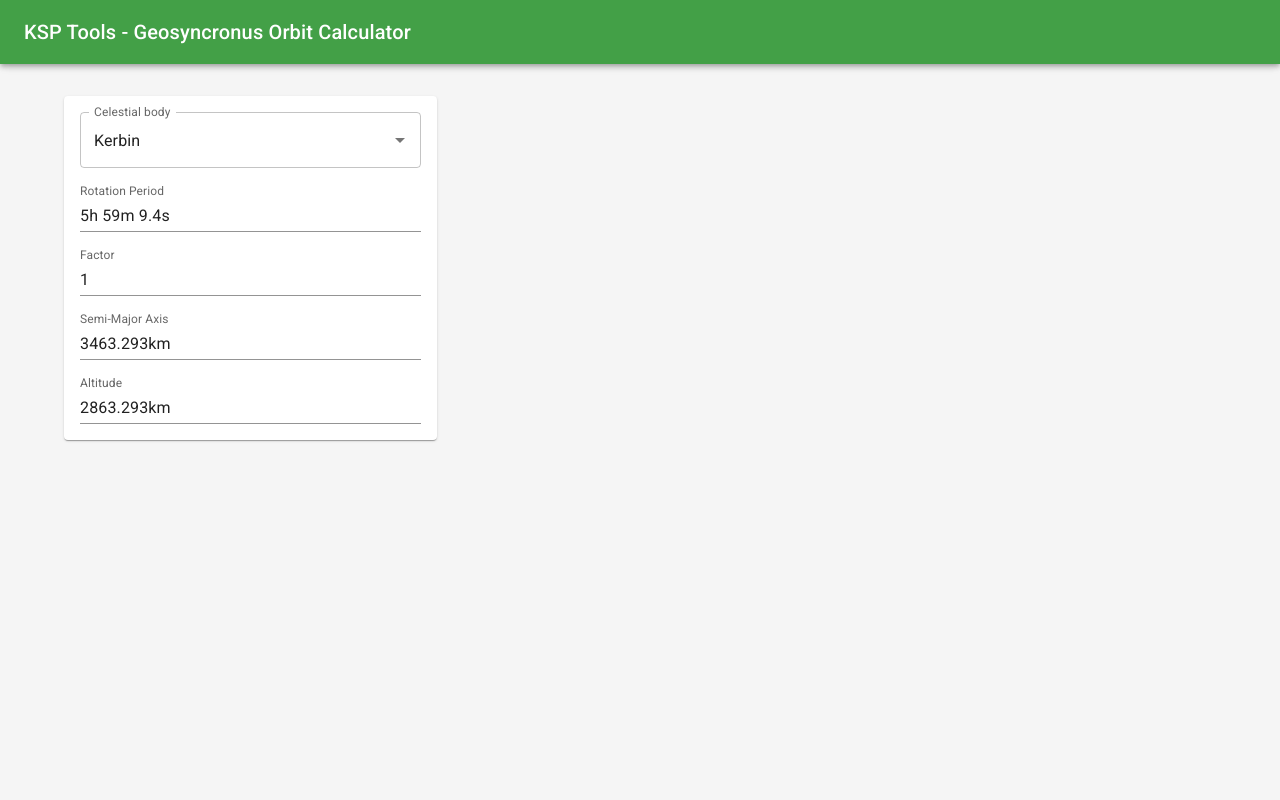
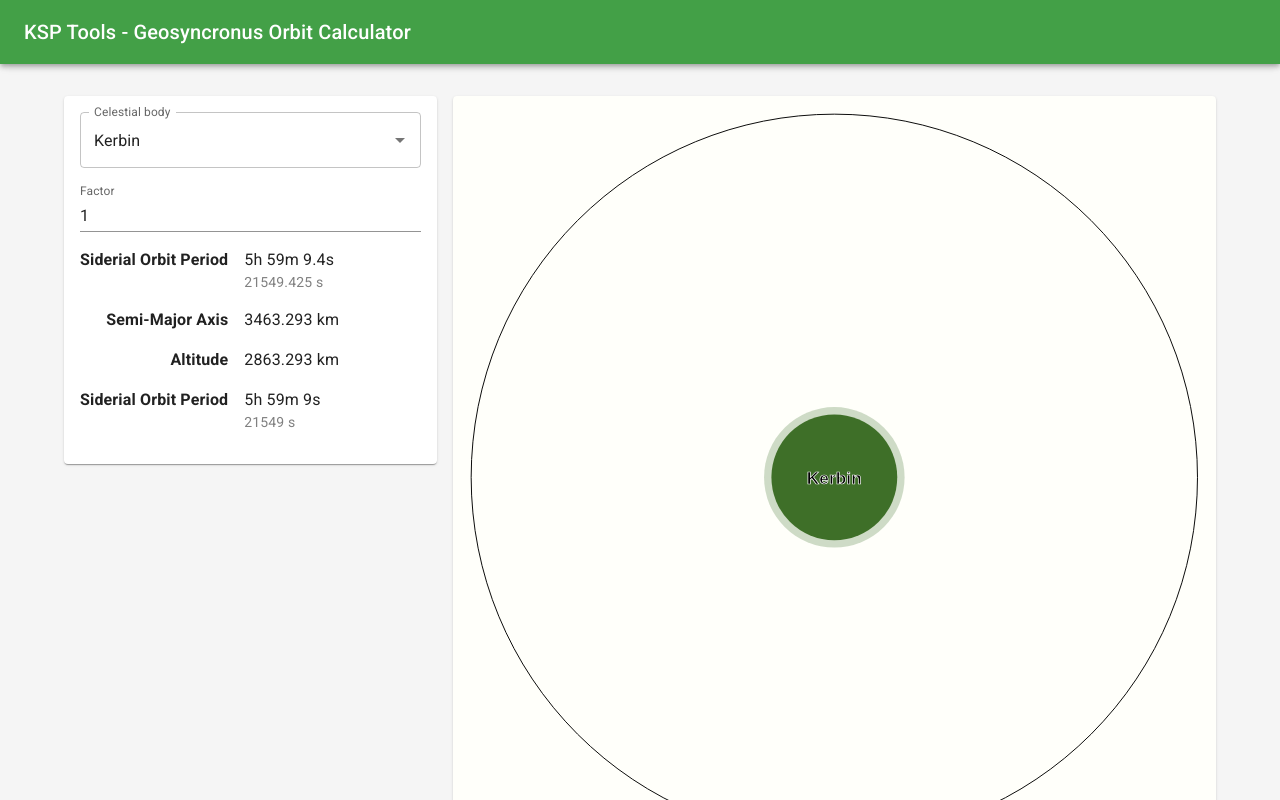
Before and after one commit to aaron-edwards/KSP-tools, a React (Create React App) app: page / in a window 1280 px wide. Built offline with nearby package versions, Linux system fonts and the light colour scheme.

Commit message:
Better formatting

```diff
--- a/src/Pages/Geosync/index.tsx
+++ b/src/Pages/Geosync/index.tsx
@@ -1,8 +1,9 @@
 /* eslint-disable react/jsx-props-no-spreading */
-import React, { useMemo, useState } from "react";
+import React, { useCallback, useMemo, useState } from "react";
 
 import {
   Autocomplete,
+  Box,
   Card,
   Grid,
   Stack,
@@ -12,15 +13,14 @@ import {
 import rawBodies, { Body as RawBody } from "../../data/bodies";
 import { formatDistance, formatTime } from "../../utils/format";
 
-type Body = Omit<RawBody, "satellites"> & { parents: string[] };
+type Body = RawBody & { parents: string[] };
 
-function flattenBodies(
-  { satellites, ...body }: RawBody,
-  parents: string[]
-): Body[] {
+function flattenBodies(body: RawBody, parents: string[]): Body[] {
   return [
     { ...body, parents },
-    ...satellites.flatMap((b) => flattenBodies(b, [...parents, body.name])),
+    ...body.satellites.flatMap((b) =>
+      flattenBodies(b, [...parents, body.name])
+    ),
   ];
 }
 
@@ -55,6 +55,14 @@ export default function GeosyncPage() {
     return null;
   }, [body, semiMajor]);
 
+  const scale = useCallback(
+    (value: number) => {
+      const s = body ? Math.max(semiMajor, body.radius * 2) * 2 * 1.05 : 100;
+      return (800 * value) / s;
+    },
+    [body, semiMajor]
+  );
+
   return (
     <Grid container spacing={2}>
       <Grid item xs={12} md={4}>
@@ -81,41 +89,179 @@ export default function GeosyncPage() {
                 <TextField {...params} label="Celestial body" />
               )}
             />
-            <TextField
-              label="Rotation Period"
-              variant="standard"
-              fullWidth
-              value={body ? formatTime(body.rotationPeriod) : "N/A"}
-              InputProps={{ readOnly: true }}
-            />
 
             <TextField
               label="Factor"
               type="number"
               variant="standard"
               value={factor}
-              onChange={(e) => setFactor(parseInt(e.target.value, 10))}
+              onChange={(e) => setFactor(parseFloat(e.target.value))}
               InputLabelProps={{ shrink: true }}
             />
 
-            <TextField
-              label="Semi-Major Axis"
-              variant="standard"
-              fullWidth
-              value={formatDistance(semiMajor)}
-              InputProps={{ readOnly: true }}
-            />
+            <Box
+              component="dl"
+              gap={2}
+              sx={{
+                display: "grid",
+                gridTemplateColumns: "max-content 1fr",
+              }}
+            >
+              <Typography
+                component="dt"
+                variant="body1"
+                fontWeight="bold"
+                textAlign="right"
+              >
+                Siderial Orbit Period
+              </Typography>
+              <Typography component="dd" variant="body1">
+                <Stack>
+                  {body ? formatTime(body.rotationPeriod) : "N/A"}
+                  <Typography variant="body2" color="gray">
+                    {body ? body.rotationPeriod : "N/A"} s
+                  </Typography>
+                </Stack>
+              </Typography>
 
-            <TextField
-              label="Altitude"
-              variant="standard"
-              fullWidth
-              value={formatDistance(semiMajor - (body?.radius ?? 0))}
-              InputProps={{ readOnly: true }}
-              error={!!error}
-              helperText={error}
-            />
+              <Typography
+                component="dt"
+                variant="body1"
+                fontWeight="bold"
+                textAlign="right"
+              >
+                Semi-Major Axis
+              </Typography>
+              <Typography component="dd" variant="body1">
+                {formatDistance(semiMajor)}
+              </Typography>
+
+              <Typography
+                component="dt"
+                variant="body1"
+                fontWeight="bold"
+                textAlign="right"
+              >
+                Altitude
+              </Typography>
+              <Typography component="dd" variant="body1">
+                {formatDistance(semiMajor - (body?.radius ?? 0))}
+              </Typography>
+
+              <Typography
+                component="dt"
+                variant="body1"
+                fontWeight="bold"
+                textAlign="right"
+              >
+                Siderial Orbit Period
+              </Typography>
+              <Typography component="dd" variant="body1">
+                <Stack>
+                  {body
+                    ? formatTime(
+                        2 *
+                          Math.PI *
+                          Math.sqrt(semiMajor ** 3 / (6.67408e-11 * body.mass))
+                      )
+                    : "N/A"}
+                  <Typography variant="body2" color="gray">
+                    {body
+                      ? `${Math.round(
+                          2 *
+                            Math.PI *
+                            Math.sqrt(
+                              semiMajor ** 3 / (6.67408e-11 * body.mass)
+                            )
+                        )} s`
+                      : "N/A"}
+                  </Typography>
+                </Stack>
+              </Typography>
+            </Box>
+
+            <Typography color="red">{error}</Typography>
           </Stack>
+        </Card>
+      </Grid>
+      <Grid item xs={12} md={8}>
+        <Card>
+          <svg
+            xmlns="http://www.w3.org/2000/svg"
+            viewBox="-400 -400 800 800"
+            strokeWidth="1"
+            textAnchor="middle"
+            fontFamily="Arial"
+            fontSize="14"
+          >
+            {body && semiMajor && (
+              <>
+                {/* SOI */}
+                <circle
+                  cx="0"
+                  cy="0"
+                  r={scale(body.soi)}
+                  fill="yellow"
+                  fillOpacity={0.02}
+                  stroke="orange"
+                />
+                {/* Body */}
+                <circle
+                  cx="0"
+                  cy="0"
+                  r={scale(body.radius)}
+                  fill={body.color}
+                  stroke="none"
+                />
+                {body.atm && (
+                  <circle
+                    cx="0"
+                    cy="0"
+                    r={scale(body.radius + body.atm)}
+                    fill={body.color}
+                    fillOpacity={0.25}
+                  />
+                )}
+                {/* Orbit */}
+                <circle
+                  cx="0"
+                  cy="0"
+                  r={scale(semiMajor)}
+                  fill="none"
+                  stroke="black"
+                />
+
+                {body.satellites.map((s) => (
+                  <circle
+                    cx="0"
+                    cy="0"
+                    r={scale(s.sma)}
+                    stroke={s.color}
+                    fill="none"
+                  />
+                ))}
+
+                {/* Body */}
+                <text
+                  x="0"
+                  y="0"
+                  dy="0.4em"
+                  fill="black"
+                  strokeWidth={0.75}
+                  stroke="white"
+                  fontSize="18"
+                  fontWeight="bold"
+                >
+                  {body.name}
+                </text>
+
+                {/* Altitude */}
+                <text x="0" y={scale(semiMajor)} dy="1.2em" fontSize="16">
+                  Altitude {formatDistance(semiMajor - body.radius)}
+                </text>
+              </>
+            )}
+          </svg>
         </Card>
       </Grid>
     </Grid>
--- a/src/data/bodies.ts
+++ b/src/data/bodies.ts
@@ -7,6 +7,8 @@ const bodies: Body[] = [
     soi: Number.MAX_SAFE_INTEGER,
     rotationPeriod: 432000,
     mass: 1.7565459e28,
+    sma: NaN,
+    mu: 1.1723328e18,
     satellites: [
       {
         name: "Kerbin",
@@ -14,8 +16,10 @@ const bodies: Body[] = [
         radius: 600_000,
         atm: 70_000,
         soi: 84_159_286,
+        sma: 13_599_840_256,
         rotationPeriod: 21_549.425,
         mass: 5.2915158e22,
+        mu: 3.5316e12,
         satellites: [
           {
             name: "Mun",
@@ -23,8 +27,10 @@ const bodies: Body[] = [
             radius: 200_000,
             atm: 0,
             soi: 2_429_559.1,
+            sma: 12_000_000,
             rotationPeriod: 138_984.38,
             mass: 9.7599066e20,
+            mu: 6.5138398e10,
             satellites: [],
           },
           {
@@ -33,8 +39,10 @@ const bodies: Body[] = [
             radius: 60_000,
             atm: 0,
             soi: 2_247_428.4,
+            sma: 47_000_000,
             rotationPeriod: 40_400.0,
             mass: 2.645758e19,
+            mu: 1.7658e9,
             satellites: [],
           },
         ],
@@ -51,7 +59,9 @@ export type Body = {
   radius: number;
   atm: number;
   soi: number;
+  sma: number;
   rotationPeriod: number;
   mass: number;
+  mu: number;
   satellites: Body[];
 };
--- a/src/utils/format.tsx
+++ b/src/utils/format.tsx
@@ -33,4 +33,4 @@ export const formatTime = (seconds: number) =>
     .join(" ");
 
 export const formatDistance = (meters: number) =>
-  meters > 1000 ? `${Math.round(meters) / 1000}km` : `${Math.round(meters)}m`;
+  meters > 1000 ? `${Math.round(meters) / 1000} km` : `${Math.round(meters)} m`;
```
Also changed, not shown: 1 other file (tests, documents, lock files or other folders).
